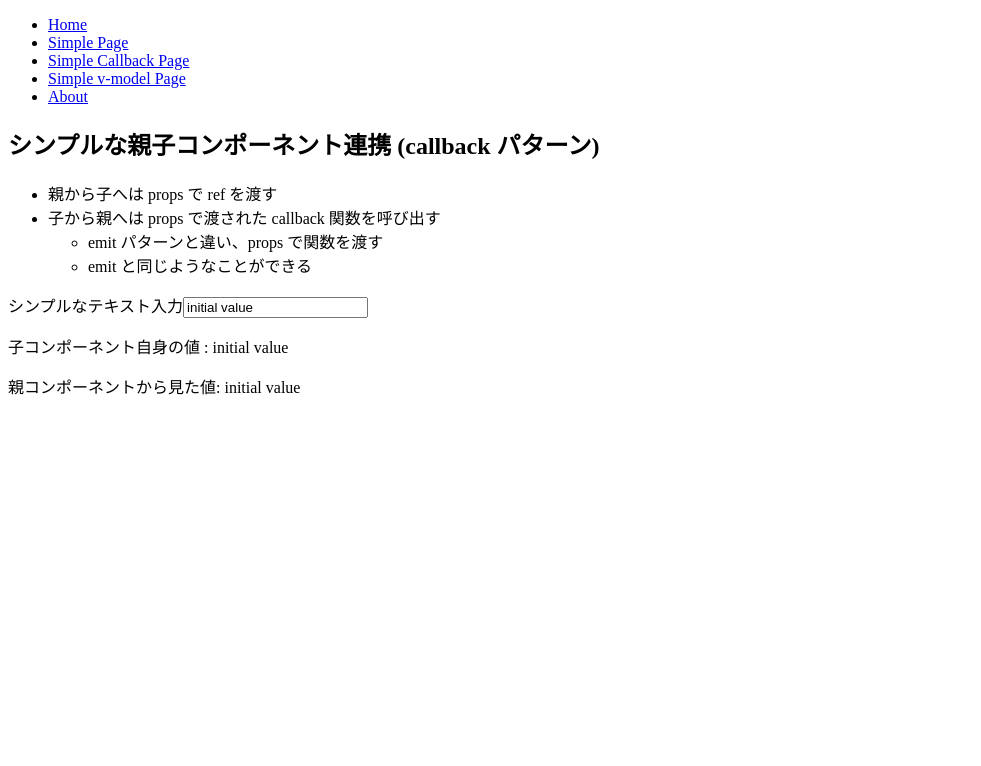
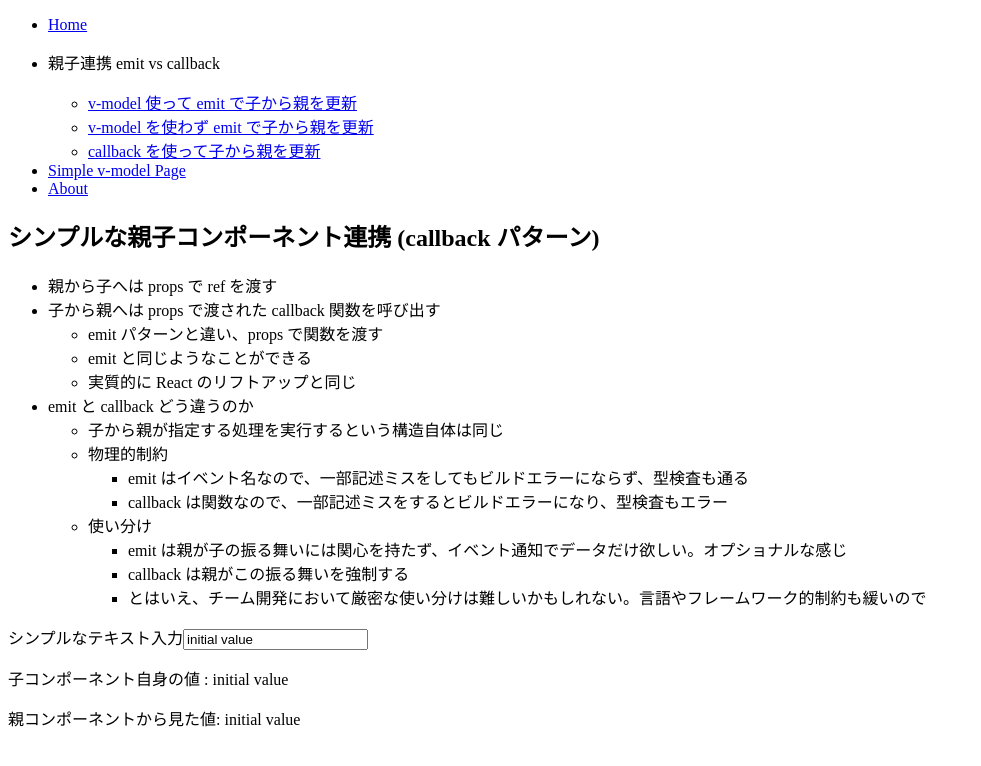
Before and after one commit to zaru/vue3-sample, a Vue app: page /#/simple_callback in a window 1280 px wide. Shown: the top 766 px of the page, without its empty margins (0-981 px from the left). Built offline with nearby package versions, Linux system fonts and the light colour scheme.

Commit message:
emit と callback の違いについて説明を追加

```diff
--- a/src/App.vue
+++ b/src/App.vue
@@ -10,14 +10,24 @@
         </router-link>
       </li>
       <li>
-        <router-link to="/simple_page">
-          Simple Page
-        </router-link>
-      </li>
-      <li>
-        <router-link to="/simple_callback">
-          Simple Callback Page
-        </router-link>
+        <p>親子連携 emit vs callback</p>
+        <ul>
+          <li>
+            <router-link to="/simple_vmodel">
+              v-model 使って emit で子から親を更新
+            </router-link>
+          </li>
+          <li>
+            <router-link to="/simple_emit">
+              v-model を使わず emit で子から親を更新
+            </router-link>
+          </li>
+          <li>
+            <router-link to="/simple_callback">
+              callback を使って子から親を更新
+            </router-link>
+          </li>
+        </ul>
       </li>
       <li>
         <router-link to="/simple_vmodel">
--- a/src/main.ts
+++ b/src/main.ts
@@ -3,14 +3,14 @@ import { createRouter, createWebHashHistory } from 'vue-router'
 import App from './App.vue';
 import Home from './pages/Home.vue';
 import About from './pages/About.vue';
-import SimplePage from './pages/SimplePage.vue';
+import SimpleEmitPage from './pages/SimpleEmitPage.vue';
 import SimpleCallbackPage from './pages/SimpleCallbackPage.vue';
 import SimpleVmodelPage from './pages/SimpleVmodelPage.vue';
 
 const routes = [
   { path: '/', component: Home },
   { path: '/about', component: About },
-  { path: '/simple_page', component: SimplePage },
+  { path: '/simple_emit', component: SimpleEmitPage },
   { path: '/simple_callback', component: SimpleCallbackPage },
   { path: '/simple_vmodel', component: SimpleVmodelPage },
 ];
--- a/src/pages/SimpleCallbackPage.vue
+++ b/src/pages/SimpleCallbackPage.vue
@@ -19,6 +19,28 @@ const updateValue = (value: string) => {
       <ul>
         <li>emit パターンと違い、props で関数を渡す</li>
         <li>emit と同じようなことができる</li>
+        <li>実質的に React のリフトアップと同じ</li>
+      </ul>
+    </li>
+    <li>
+      emit と callback どう違うのか
+      <ul>
+        <li>子から親が指定する処理を実行するという構造自体は同じ</li>
+        <li>
+          物理的制約
+          <ul>
+            <li>emit はイベント名なので、一部記述ミスをしてもビルドエラーにならず、型検査も通る</li>
+            <li>callback は関数なので、一部記述ミスをするとビルドエラーになり、型検査もエラー</li>
+          </ul>
+        </li>
+        <li>
+          使い分け
+          <ul>
+            <li>emit は親が子の振る舞いには関心を持たず、イベント通知でデータだけ欲しい。オプショナルな感じ</li>
+            <li>callback は親がこの振る舞いを強制する</li>
+            <li>とはいえ、チーム開発において厳密な使い分けは難しいかもしれない。言語やフレームワーク的制約も緩いので</li>
+          </ul>
+        </li>
       </ul>
     </li>
   </ul>
--- /dev/null
+++ b/src/pages/SimpleEmitPage.vue
@@ -0,0 +1,39 @@
+<script setup lang="ts">
+import SimpleEmit from '../components/SimpleEmit.vue';
+import { ref } from 'vue'
+
+const inputValue = ref('initial value');
+
+const updateValue = (value: string) => {
+  inputValue.value = value;
+};
+
+</script>
+
+<template>
+  <h2>シンプルな親子コンポーネント連携</h2>
+  <ul>
+    <li>親から子へは props で ref を渡す</li>
+    <li>
+      子から親へは emits で更新する関数を渡す
+      <ul>
+        <li>子は渡された emits 関数に更新内容を渡す</li>
+        <li>v-model 糖衣構文でやっていることを自分で記述しているだけで、v-model と同じ処理</li>
+      </ul>
+    </li>
+    <li>
+      v-model を使うかどうか
+      <ul>
+        <li>v-model は記述量が少ないので慣れているなら良いかもしれない</li>
+        <li>Vue2 時代の弱点だった v-model を複数設定できない、名前が決め打ちになっているなどの要素は Vue3 で改善された</li>
+        <li>ただ、v-model は暗黙的なので Vue に慣れていないと更新がどのようにされているか不明で可読性は低いかもしれない</li>
+      </ul>
+    </li>
+  </ul>
+  <SimpleEmit
+    name="field-name"
+    :value="inputValue"
+    @update="updateValue"
+  />
+  <p>親コンポーネントから見た値: {{ inputValue }}</p>
+</template>
--- a/src/pages/SimplePage.vue
+++ /dev/null
@@ -1,30 +0,0 @@
-<script setup lang="ts">
-import SimpleComponent from '../components/SimpleComponent.vue';
-import { ref } from 'vue'
-
-const inputValue = ref('initial value');
-
-const updateValue = (value: string) => {
-  inputValue.value = value;
-};
-
-</script>
-
-<template>
-  <h2>シンプルな親子コンポーネント連携</h2>
-  <ul>
-    <li>親から子へは props で ref を渡す</li>
-    <li>
-      子から親へは emits で更新する関数を渡す
-      <ul>
-        <li>子は渡された emits 関数に更新内容を渡す</li>
-      </ul>
-    </li>
-  </ul>
-  <SimpleComponent
-    name="field-name"
-    :value="inputValue"
-    @update="updateValue"
-  />
-  <p>親コンポーネントから見た値: {{ inputValue }}</p>
-</template>
--- a/src/pages/SimpleVmodelPage.vue
+++ b/src/pages/SimpleVmodelPage.vue
@@ -17,6 +17,8 @@ const inputValue = ref('initial value');
         <li>@update="updateValue" を省略できる糖衣構文</li>
         <li>emits 関数がシンプルなら v-model は楽ではある</li>
         <li>慣れていないと更新処理がブラックボックスに感じるかも</li>
+        <li>この v-model のことを双方向データバインディングを呼ぶ</li>
+        <li>子が直接、親を更新できるわけではない (これは非推奨)</li>
       </ul>
     </li>
   </ul>
```
Also changed, not shown: src/components/SimpleEmit.vue (renamed from src/components/SimpleComponent.vue).
